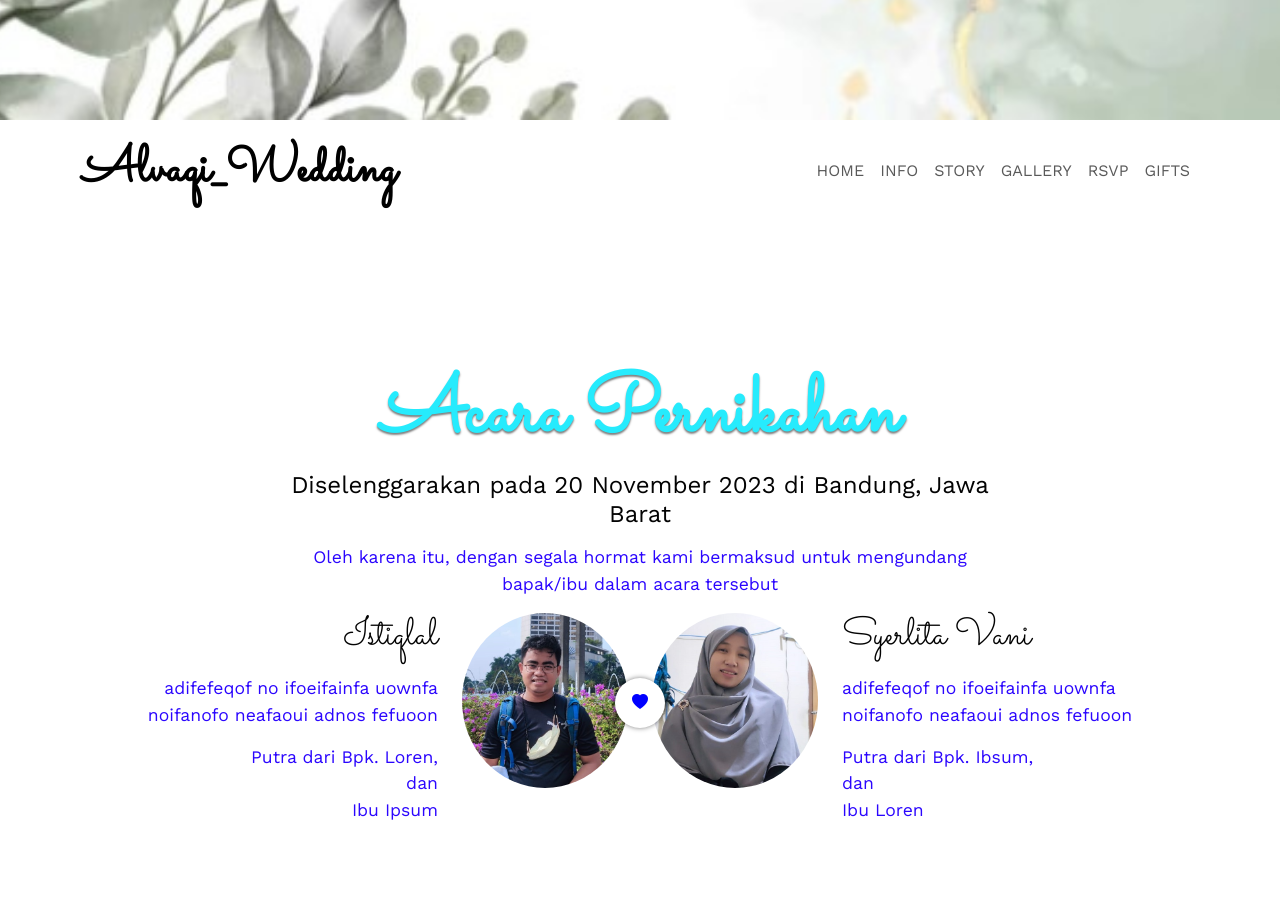
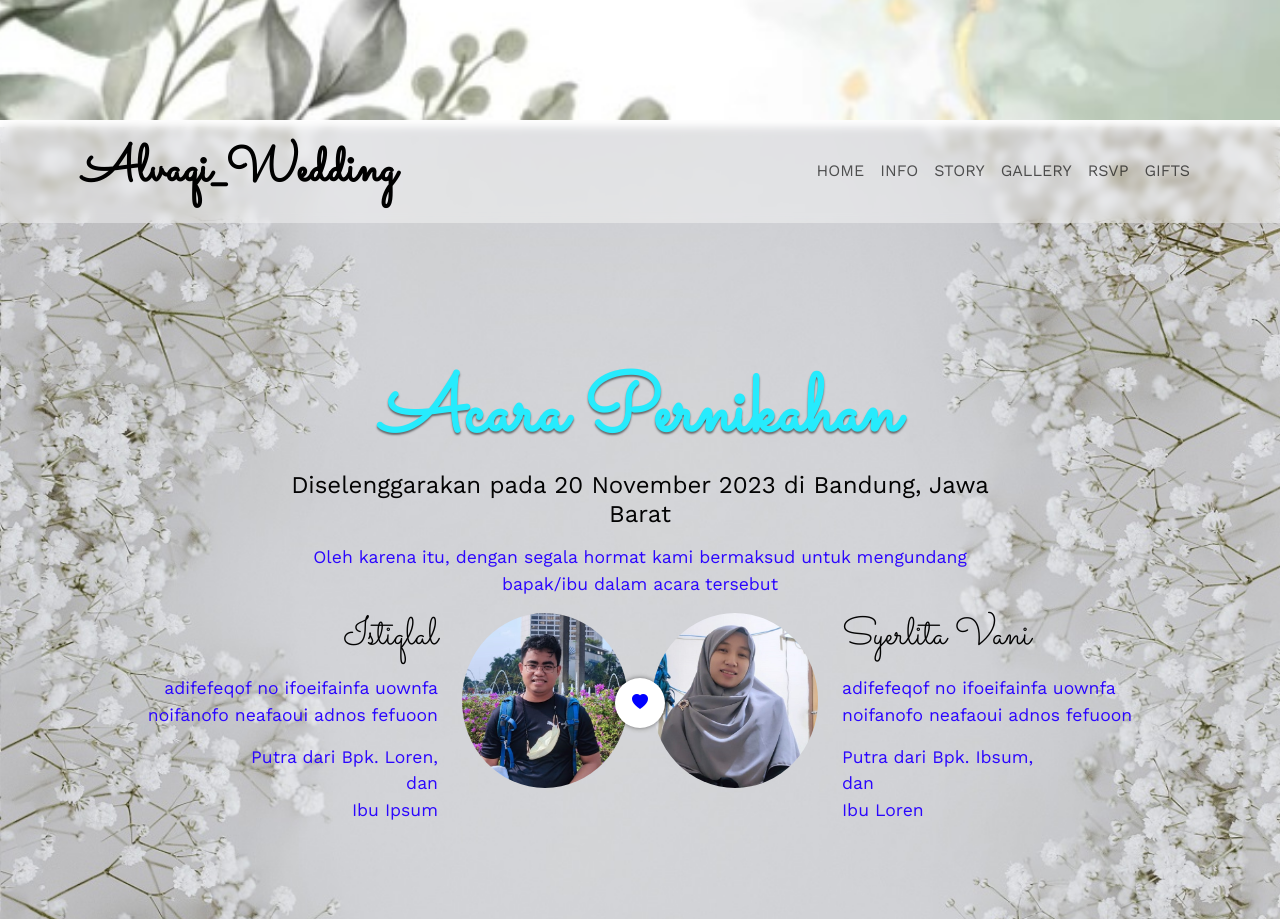
Before and after one commit to Alvaqi/Alvaqi_weding, a plain HTML site: page index.html in a window 1280 px wide. Shown: the part 680-1599 px from the top of the page. Drawn offline with nearby package versions, Linux system fonts and the light colour scheme.

Commit message:
perbaikan latar

```diff
--- a/style.css
+++ b/style.css
@@ -70,7 +70,7 @@ backdrop-filter: blur(4px);
 }
 
 .home {
-background-image: url(img/weding.jpg);
+background-image: url(img/wedding.jpg);
 background-size: cover;
 margin-top: -6rem;
 padding-top: 15rem;
```
